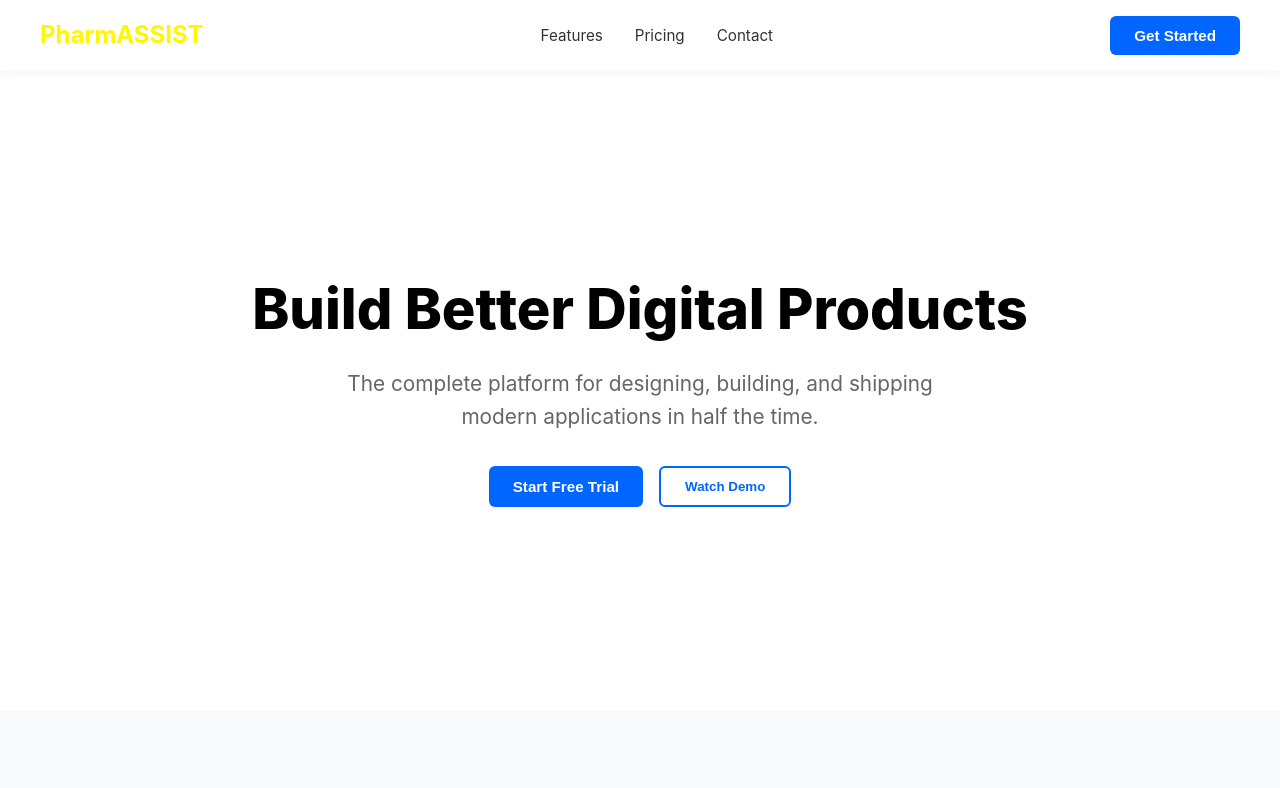
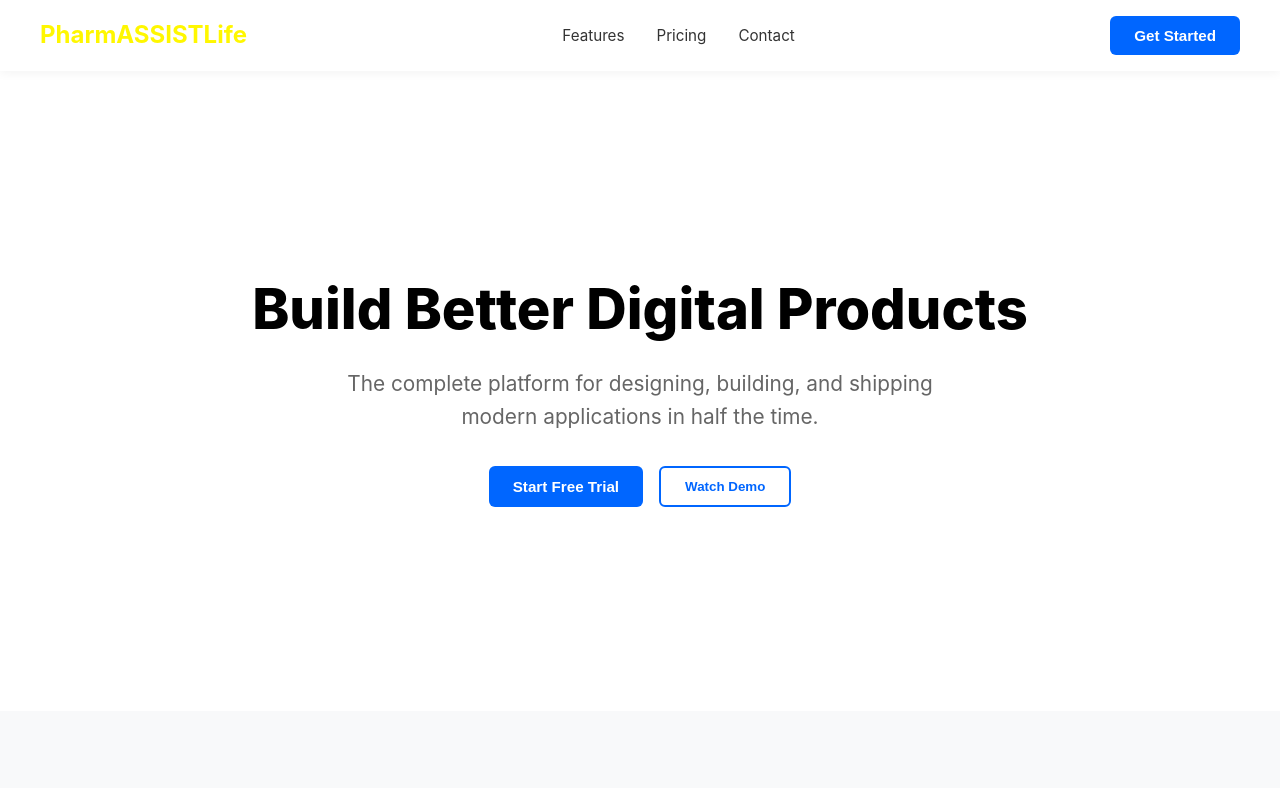
Before and after one commit to Shaun1399/my-landing-page, a plain HTML site: page index.html in a window 1280 px wide. Shown: the top 788 px of the page. Drawn offline with Linux system fonts and the light colour scheme.

Commit message:
Update index.html
Changed title

```diff
--- a/index.html
+++ b/index.html
@@ -3,7 +3,7 @@
 <head>
     <meta charset="UTF-8">
     <meta name="viewport" content="width=device-width, initial-scale=1.0">
-    <title>PharmASSIST- Build Better Digital Products</title>
+    <title>PharmASSISTLife- Build Better Digital Products</title>
     <style>
         * {
             margin: 0;
@@ -374,7 +374,7 @@
     <!-- Navigation -->
     <nav>
         <div class="container">
-            <a href="#" class="logo">PharmASSIST</a>
+            <a href="#" class="logo">PharmASSISTLife</a>
             <ul>
                 <li><a href="#features">Features</a></li>
                 <li><a href="#pricing">Pricing</a></li>
@@ -495,7 +495,7 @@
                 <a href="#">Twitter</a>
                 <a href="#">GitHub</a>
             </div>
-            <p>&copy; 2024 PharmASSIST. All rights reserved.</p>
+            <p>&copy; 2024 PharmASSISTLife. All rights reserved.</p>
         </div>
     </footer>
 
```
